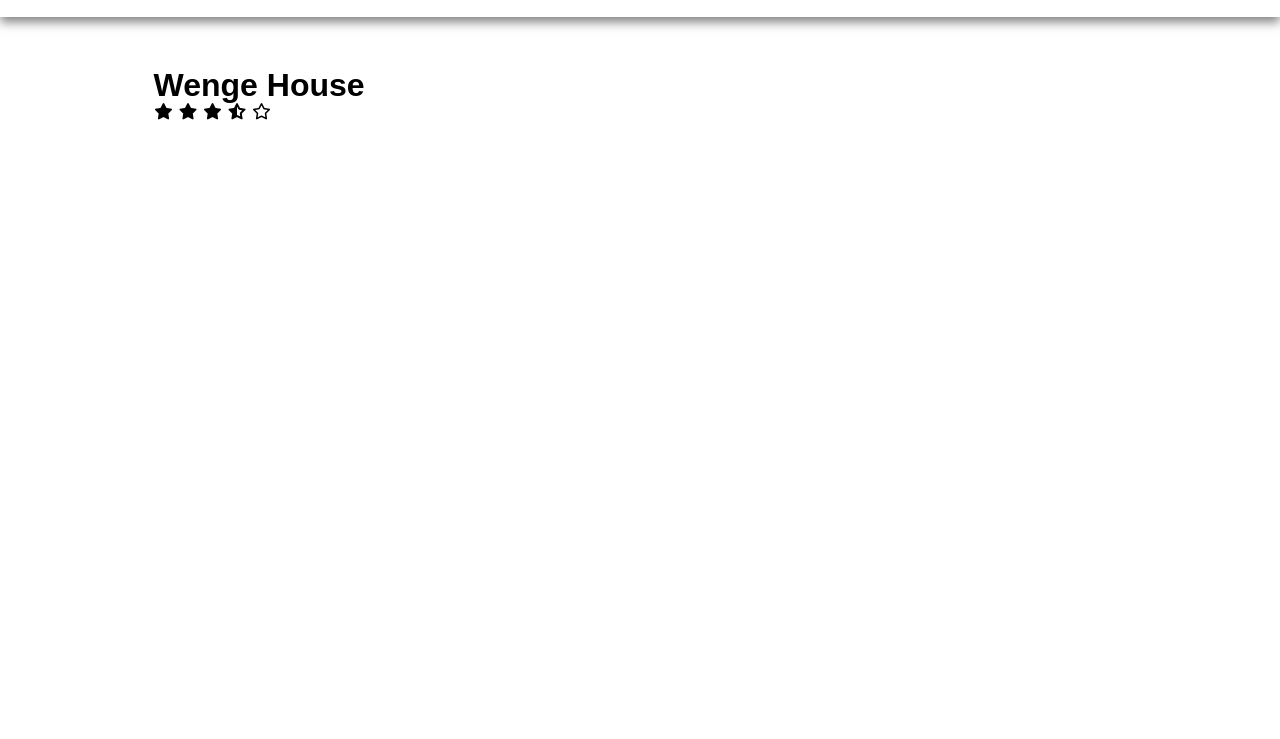
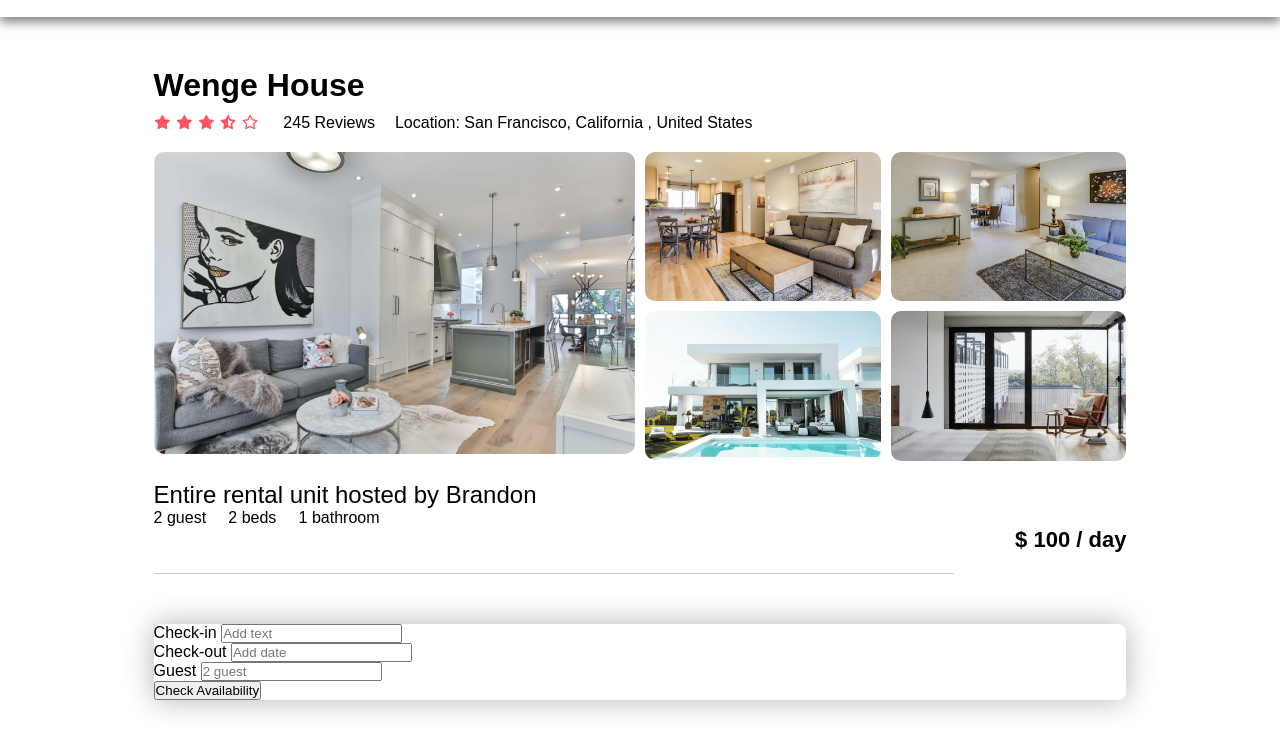
Before and after one commit to SaraHashimzade/StayBNB, a plain HTML site: page house.html in a window 1280 px wide. Shown: the part 61-800 px from the top of the page. Drawn offline with Linux system fonts and the light colour scheme.

Commit message:
home page

```diff
--- a/house.html
+++ b/house.html
@@ -30,8 +30,43 @@
                     <i class="fa-solid fa-star"></i>
                     <i class="fa-solid fa-star-half-stroke"></i>
                     <i class="fa-regular fa-star"></i>
+                    <span>245 Reviews</span>
+                </div>
+
+                <div>
+                    <p>Location: San Francisco, California , United States</p>
                 </div>
             </div>
+
+            <div class="gallery">
+                <div class="gallery-img-1"><img src="images/house-1.png" alt=""></div>
+                <div><img src="images/house-2.png" alt=""></div>
+                <div><img src="images/house-3.png" alt=""></div>
+                <div><img src="images/house-4.png" alt=""></div>
+                <div><img src="images/house-5.png" alt=""></div>
+            </div>
+
+            <div class="small-details">
+                <h2>Entire rental unit hosted by Brandon</h2>
+                <p>2 guest &nbsp; &nbsp; 2 beds &nbsp; &nbsp; 1 bathroom</p>
+                <h4>$ 100 / day </h4>
+            </div>
+            <hr class="line">
+            <form class="check-form">
+                <div>
+                    <label>Check-in</label>
+                    <input type="text" placeholder="Add text">
+                </div>
+                <div>
+                    <label>Check-out</label>
+                    <input type="text" placeholder="Add date">
+                </div>
+                <div>
+                    <label>Guest</label>
+                    <input type="text" placeholder="2 guest">
+                </div>
+                <button type="submit">Check Availability</button>
+            </form>
         </div>
     </div>
     </body>
--- a/style.css
+++ b/style.css
@@ -570,5 +570,59 @@ nav.navbar-white .active::after {
 
 .house-title h1 {
     font-weight: 600;
+}
 
+.house-title .row {
+    display: flex;
+    flex-wrap: wrap;
+    align-items: center;
+    margin: 10px 0;
 }
+
+.house-title span {
+    margin: 0 20px;
+}
+.house-title i {
+    color: #ff5361;
+    font-size: 14px;
+}
+.gallery {
+    display: grid;
+    grid-gap: 10px;
+    grid-template-areas: 'first first . .' 'first first. .';
+    margin: 20px 0;
+}
+
+.gallery div img {
+    width: 100%;
+    display: block;
+    border-radius: 10px;
+}
+
+.gallery-img-1 {
+    grid-area: first;
+}
+
+.small-details h2{
+    font-weight: 500;
+}
+
+.small-details h4 {
+    text-align: right;
+    font-size: 22px;
+}
+.line {
+    border: 0;
+    height: 1px;
+    background: #ccc;
+    width: 100%;
+    max-width: 800px;
+    margin: 20px 0 50px;
+}
+
+.check-form {
+    margin: 30px 0;
+    background: #fff;
+    box-shadow: 0 0 30px rgba(0, 0, 0, 0.3);
+    border-radius: 8px;
+}
```
